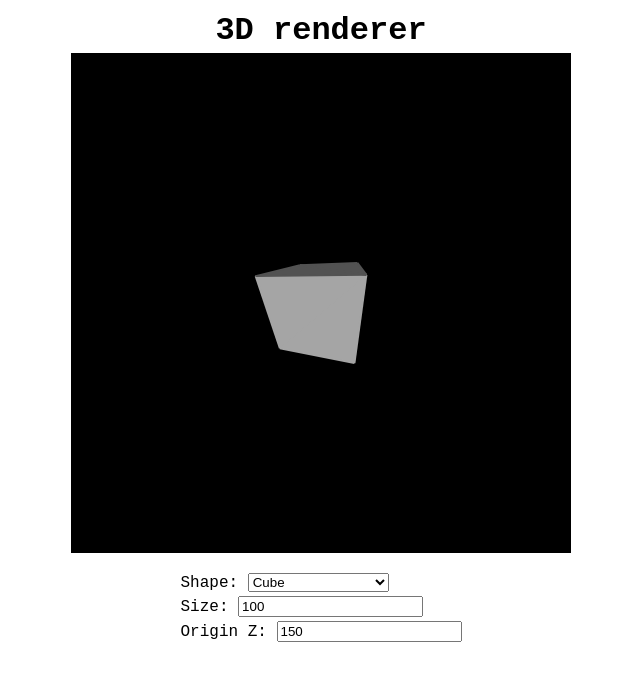
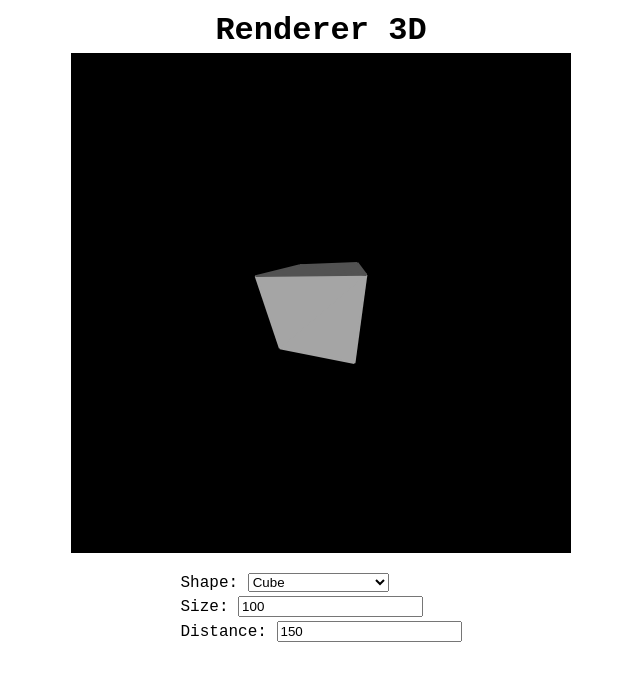
Before and after one commit to sutaC/Renderer3D, a SvelteKit app: page / in a window 1280 px wide. Shown: the top 680 px of the page, without its empty margins (319-959 px from the left). Built offline with nearby package versions, Linux system fonts and the light colour scheme.

Commit message:
Title name change

```diff
--- a/src/lib/Renderer.ts
+++ b/src/lib/Renderer.ts
@@ -148,6 +148,7 @@ export default class Renderer {
 				normal[1] * (trianglePoints.a[1] - cameraPosition[1]) +
 				normal[2] * (trianglePoints.a[2] - cameraPosition[2]);
 			if (dotPoint > 0.0) continue;
+			// Ilumination
 			const dotPointLumination =
 				normal[0] * cameraPosition[0] +
 				normal[1] * cameraPosition[1] +
@@ -175,7 +176,7 @@ export default class Renderer {
 
 		// Drawing
 		for (const triangle of toDraw) {
-			const color = colors.get(triangle) || '#ffffff';
+			const color = colors.get(triangle) || 'red';
 			this.fillTriangle(
 				projected[triangle[0]],
 				projected[triangle[1]],
--- a/src/routes/+page.svelte
+++ b/src/routes/+page.svelte
@@ -20,7 +20,11 @@
 	$: engine?.shapeController.originZ(originZ);
 </script>
 
-<h1>3D renderer</h1>
+<svelte:head>
+	<title>Renderer 3D</title>
+</svelte:head>
+
+<h1>Renderer 3D</h1>
 
 <canvas width="500" height="500"></canvas>
 
@@ -40,7 +44,7 @@
 	</div>
 
 	<div class="field">
-		<label for="inputOriginZ">Origin Z: </label>
+		<label for="inputOriginZ">Distance: </label>
 		<input type="number" name="originZ" id="inputOriginZ" bind:value={originZ} />
 	</div>
 </div>
```
